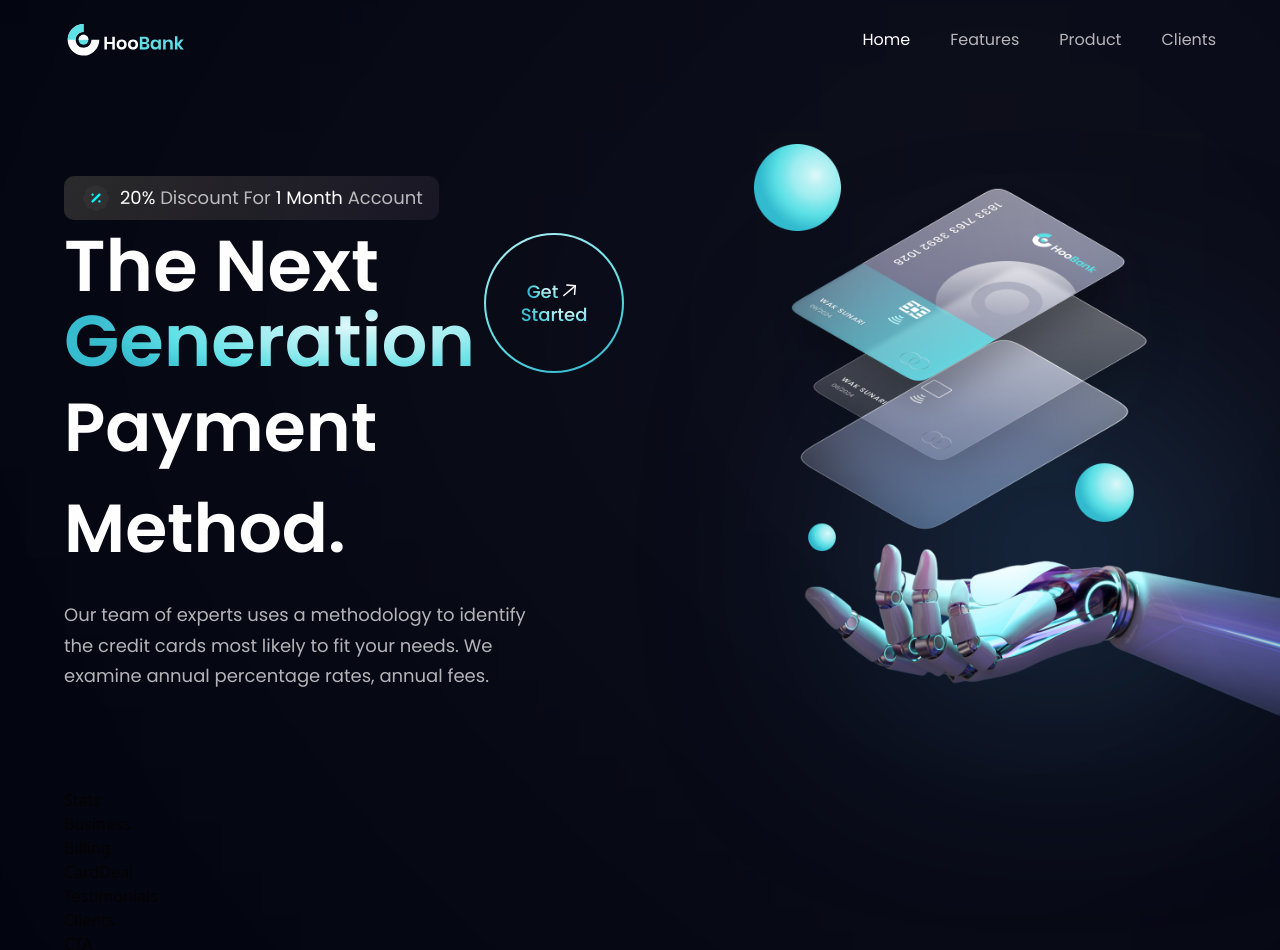
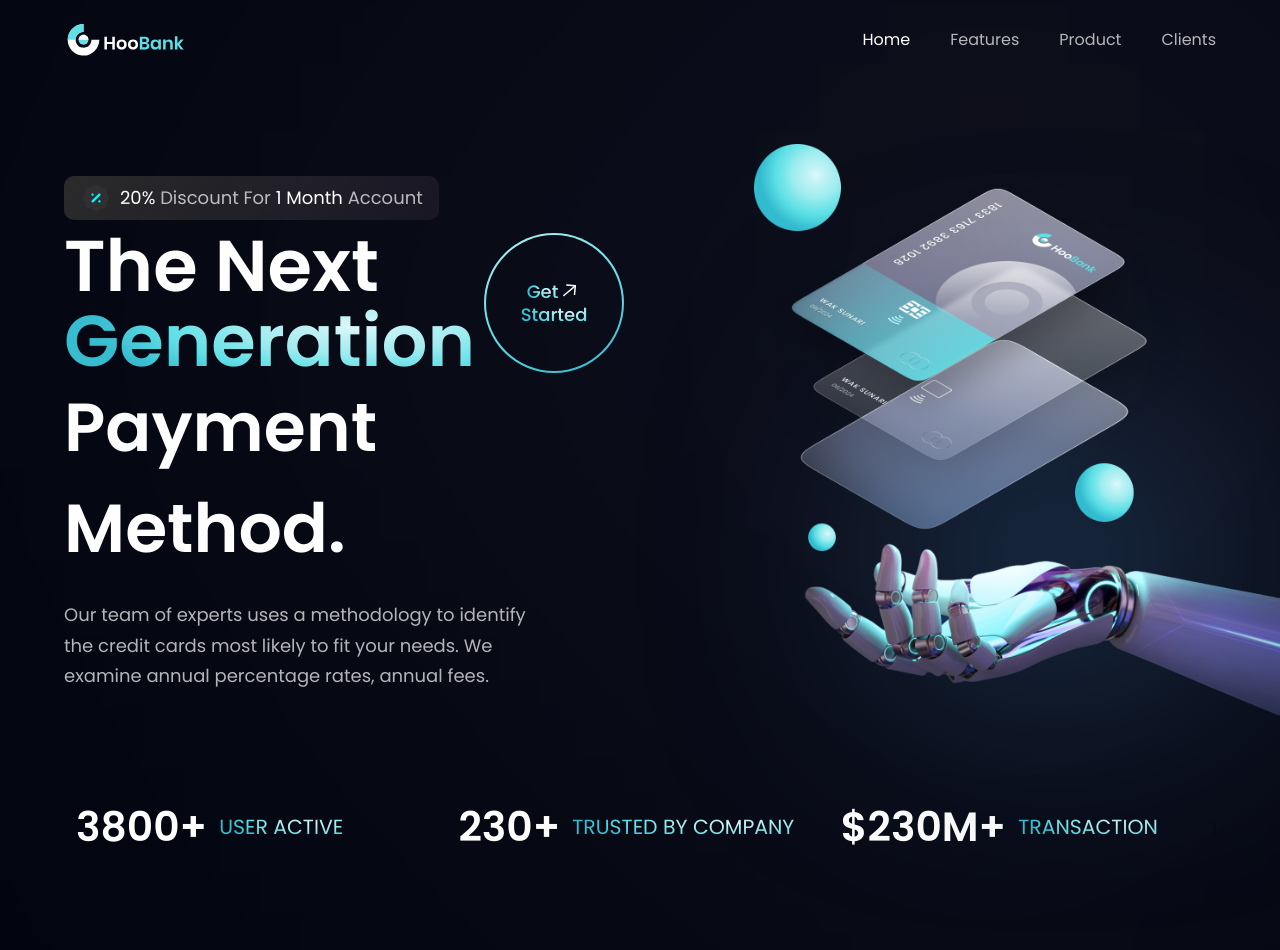
Before and after one commit to Evgeniya1307/project_hoobank, a React (Create React App) app: page / in a window 1280 px wide. Shown: the top 950 px of the page. Built offline with nearby package versions, Linux system fonts and the light colour scheme.

Commit message:
{stat.title} {/* статистика заголовок идут из массива*/}

```diff
--- a/src/components/Hero.jsx
+++ b/src/components/Hero.jsx
@@ -42,7 +42,7 @@
       </div>
 
 
-      <div className={`flex-1 flex ${styles.flexCenter} md:my-0 my-10 relative`}>
+      <div className={`flex-1 flex ${styles.flexCenter} md:my-0 my-10 relative`}>{/*md-средних устройствах */}
         <img src={robot} alt="billing" className="w-[100%] h-[100%] relative z-[5]" /> {/*z-[5]чтобы отображался над градиентом */}
 {/* gradient start */}
 <div className="absolute z-[0] w-[40%] h-[35%] top-0 pink__gradient" />
--- a/src/components/Stats.jsx
+++ b/src/components/Stats.jsx
@@ -1,10 +1,25 @@
 import React from 'react'
+import {stats} from '../constants';
+import styles from '../style';
 
+
+//3800+ user active статистика
 const Stats = () => {
   return (
-    <div>
-      Stats
-    </div>
+    <section className={`${styles.flexCenter} flex-row flex-wrap sm:mb-20 mb-6`}>
+  {/*сопоставлю статистику */}
+  {stats.map((stat)=> (//получаю индивидуальную статистику и возвращаю для каждой статистики
+    <div key={stat.id} className={`flex-1 flex justify-start items-center flex-row m-3`} >
+        <h4 className="font-poppins font-semibold xs:text-[40.89px] text-[30.89px] xs:leading-[53.16px] leading-[43.16px] text-white">
+          {stat.value} {/*значение цифры */}
+        </h4>
+        <p className="font-poppins font-normal xs:text-[20.45px] text-[15.45px] xs:leading-[26.58px] leading-[21.58px] text-gradient uppercase ml-3">
+          {stat.title} {/* статистика заголовок идут из массива*/}
+        </p>
+      </div>
+    ))}
+  )
+  </section>
   )
 }
 
--- a/src/constants/index.js
+++ b/src/constants/index.js
@@ -71,6 +71,7 @@
   },
 ];
 
+//массив с 3 разными объектами и каждый имеет заголовок значение
 export const stats = [
   {
     id: "stats-1",
```
